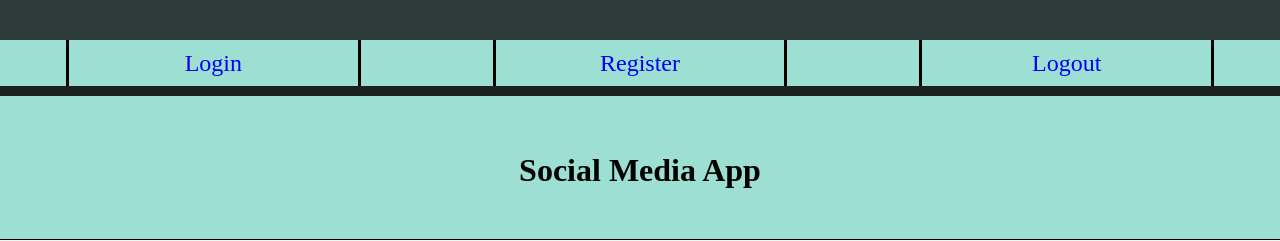
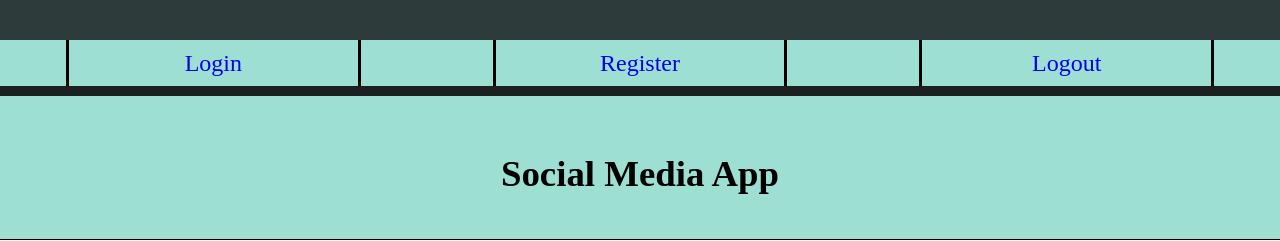
Before and after one commit to andrewM202/social-media-app, a Flask app: page / in a window 1280 px wide. Shown: the top 241 px of the page. Run offline with Flask 2, Linux system fonts and the light colour scheme; parts of the project's set-up code (start-up, migrations or seed data) failed here and were passed over; some libraries are stand-ins or nearby versions.

Commit message:
Made header bigger

```diff
--- a/flaskr/static/css/styles.css
+++ b/flaskr/static/css/styles.css
@@ -17,6 +17,7 @@ header h1 {
     background: #9ddfd3;
     text-align: center;
     margin-top: 7vh;
+    font-size: 2.3em;
 }
 
 header .black-bar {
```
